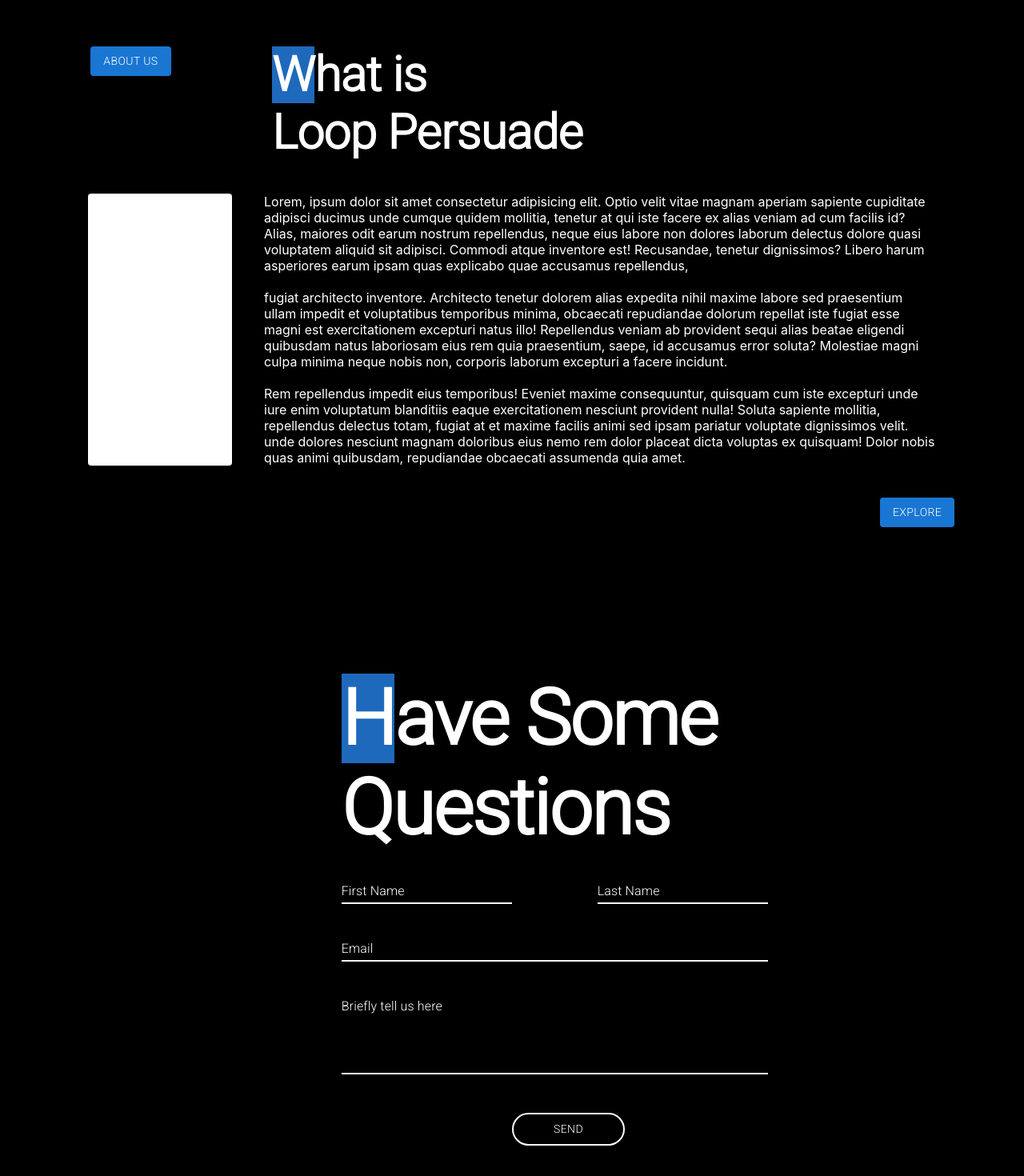
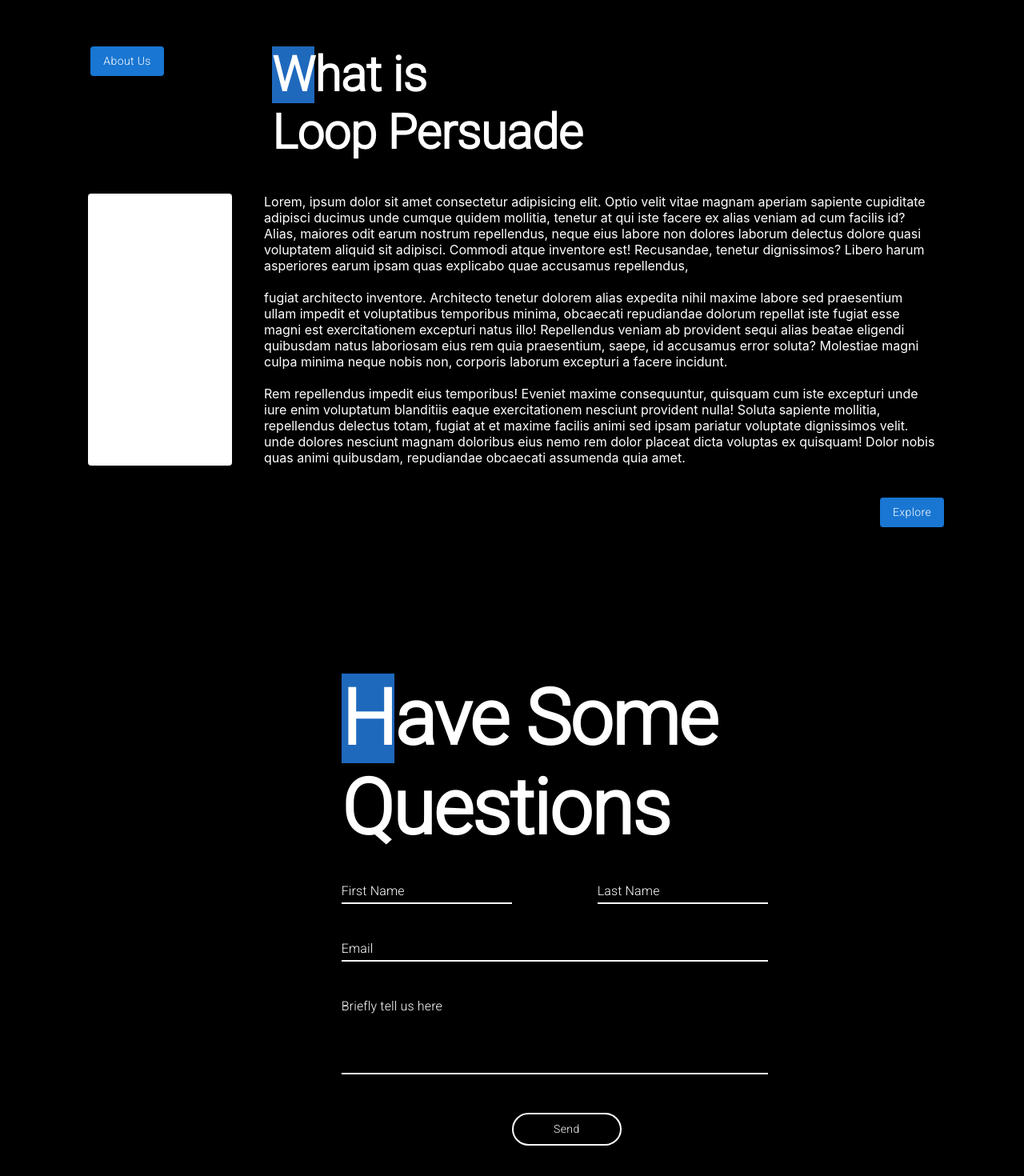
Before and after one commit to noorxhk/NoorM-TriLoop, a React (Vite) app: page / in a window 1280 px wide. Shown: the part 70-1540 px from the top of the page at 80% size. Built offline with nearby package versions, Linux system fonts and the light colour scheme.

Commit message:
Change button text property

```diff
--- a/src/App.css
+++ b/src/App.css
@@ -1,54 +1,33 @@
 .App {
   text-align: center;
-
 }
 
-
-
-
-
-.span{
+.span {
   background-color: #1f69bd;
-}
-.btn{
-  border-color: white;
-  background-color: black;
-  color: white;
 }
 
 .App-logo {
   height: 40vmin;
   pointer-events: none;
 }
-.bodyBlack{
-
+.bodyBlack {
   background-color: black;
   color: white;
   height: 100vh;
   width: 100%;
-  overflow:auto;
-
-
+  overflow: auto;
 }
-.customtextfield{
-
-
-  color:white !important;
+.customtextfield {
+  color: white !important;
   border-bottom: white !important;
-
-
-
-
-
-
 }
 
-.bodyWhite{
+.bodyWhite {
   background-color: white;
   color: black;
   height: 100vh;
   width: 100%;
-  overflow:auto;
+  overflow: auto;
 }
 @media (prefers-reduced-motion: no-preference) {
   .App-logo {
--- a/src/InfoForm.jsx
+++ b/src/InfoForm.jsx
@@ -3,7 +3,6 @@ import Grid from "@mui/material/Grid";
 import Typography from "@mui/material/Typography";
 import "@fontsource/roboto/300.css";
 import TextField from "@mui/material/TextField";
-
 import { styled } from "@mui/system";
 import { Button } from "@mui/material";
 
@@ -28,6 +27,7 @@ const StyledButton = styled(Button)`
   border-radius: 150px;
   border-width: 2px;
 
+
   &:hover {
     background-color: grey;
     color: white;
@@ -45,7 +45,7 @@ export default function InfoForm() {
         <Grid item xs={12} md={6}>
           <Typography variant="h1">
             <br></br>
-            <b>
+            <b><x></x>
               <span className="span">H</span>
               ave Some Questions
             </b>
@@ -71,7 +71,7 @@ export default function InfoForm() {
                     color: "#fff", // Text color
                   },
                   "& .MuiInput-underline:before": {
-                    borderBottomColor: "#fff", // Semi-transparent underline
+                    borderBottomColor: "#fff",
                   },
                 },
               },
@@ -122,7 +122,7 @@ export default function InfoForm() {
         <Grid item container>
           <Grid item xs={6} md={6} />
           <Grid item xs={5} md={3}>
-            <StyledButton variant="outlined"> Send</StyledButton>
+            <StyledButton variant="outlined" style={{textTransform:"none"}}> Send</StyledButton>
           </Grid>
         </Grid>
       </Grid>
--- a/src/Page3.jsx
+++ b/src/Page3.jsx
@@ -18,7 +18,7 @@ export default function Page3() {
           <Grid item container spacing={10}>
             <Grid item xs={12} md={1} />
             <Grid item xs={12} md={2}>
-              <Button variant="contained"> About us </Button>
+              <Button variant="contained" style={{textTransform:"none"}}> About Us </Button>
             </Grid>
             <Grid item xs={12} md={6}>
               <Typography variant="h2">
@@ -73,7 +73,7 @@ export default function Page3() {
 
             <Grid item xs={12} md={10} />
             <Grid item xs={12} md={2}>
-              <Button variant="contained"> Explore </Button>
+              <Button variant="contained" style={{textTransform:"none"}}> Explore </Button>
             </Grid>
           </Grid>
         </Grid>
```
